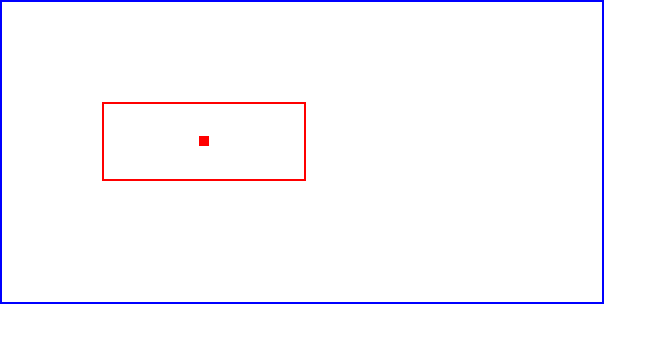
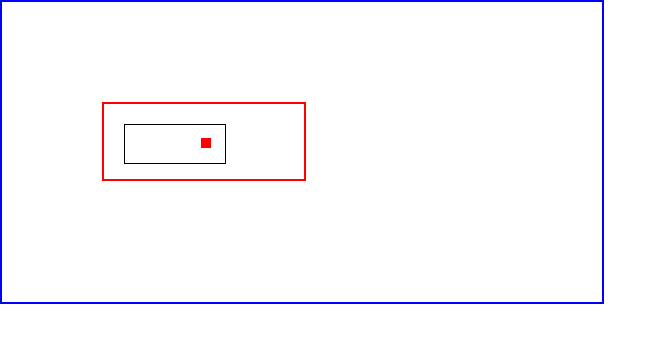
Before and after one commit to scsigma/cornhole-plugin, a React (Create React App) app: page / in a window 1280 px wide. Both pictures are taken after a click on the element 204 px from the left and 141 px from the top of the page. Shown: the top 342 px of the page, without its empty margins (0-667 px from the left). Built offline with nearby package versions, Linux system fonts and the light colour scheme.

Commit message:
initial testing

```diff
--- a/src/App.js
+++ b/src/App.js
@@ -30,17 +30,18 @@ const App = () => {
   };
 
   return (
-    <div className="cornhole-game" style={{ border: "blue 2px solid", width: "600px", height: "300px"}}>
-      <div className="board" onClick={handleBoardClick} style={{ border: "red 2px solid", width: "200px", height: "75px" , marginLeft: "100px", marginTop: "100px"}}>
+    <div className="cornhole-game" style={{ border: "blue 2px solid", width: "600px", height: "300px", position:"relative"}}>
+      <div className="board" onClick={handleBoardClick} style={{ border: "red 2px solid", width: "200px", height: "75px" , marginLeft: "100px", marginTop: "100px", position:"absolute"}}>
         {/* Render bags at bagCoordinates */}
         {/* {bagCoordinates.map((coordinates, index) => (
           // <div key={index} className="bag" style={{ left: coordinates.x, top: coordinates.y, width: "10px", height: "10px", backgroundColor:"red", position: "fixed" }}></div>
           <div key={index} className="bag" style={{ left: coordinates['x for css'] - 5, top: coordinates['y for css'] - 5, width: "10px", height: "10px", backgroundColor:"red", position: "fixed" }}></div>
         ))} */}
+        <div className='actual-board' style={{ border: "black 1px solid", width: "100px", height: "37.5px", left: "20px", top: "20px", position: "absolute" }} ></div>
       </div>
       {bagCoordinates.map((coordinates, index) => (
-          // <div key={index} className="bag" style={{ left: coordinates.x, top: coordinates.y, width: "10px", height: "10px", backgroundColor:"red", position: "fixed" }}></div>
-          <div key={index} className="bag" style={{ left: coordinates['x for css'] - 5, top: coordinates['y for css'] - 5, width: "10px", height: "10px", backgroundColor:"red", position: "fixed" }}></div>
+          // <div key={index} className="bag" style={{ left: coordinates['x for data'], top: coordinates['y for data'], width: "10px", height: "10px", backgroundColor:"red", position: "absolute" }}></div>
+          <div key={index} className="bag" style={{ left: coordinates['x for css'] - 5, top: coordinates['y for css'] - 5, width: "10px", height: "10px", backgroundColor:"red", position: "absolute" }}></div>
         ))}
     </div>
   );
```
Also changed, not shown: src/App.css (deleted, +0 -38 lines), 1 other file (tests, documents, lock files or other folders).
